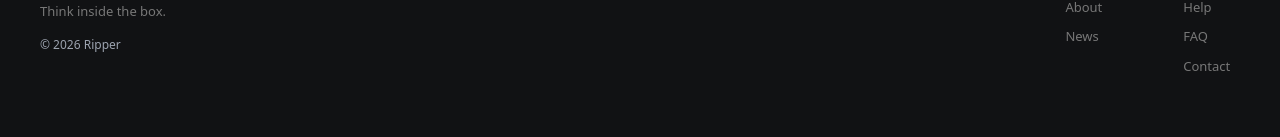
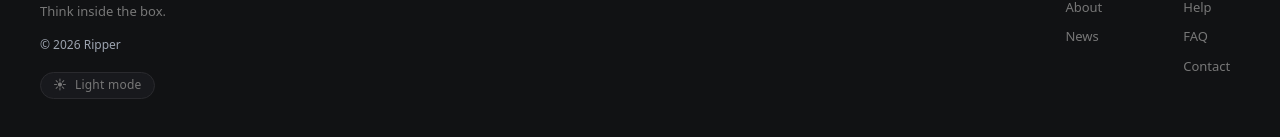
Before and after one commit to Anthem-Media/dir-app, a React (Vite) app: page /reset-password in a window 1280 px wide. Shown: the part 911-1048 px from the top of the page. Built offline with nearby package versions, Linux system fonts and the light colour scheme; no server answers.

Commit message:
add light mode toggle, flash fix, localStorage persistence

```diff
--- a/index.html
+++ b/index.html
@@ -1,6 +1,14 @@
 <!doctype html>
 <html lang="en">
   <head>
+    <script>
+      (function() {
+        var theme = localStorage.getItem('dir-theme');
+        if (theme === 'light') {
+          document.documentElement.setAttribute('data-theme', 'light');
+        }
+      })();
+    </script>
     <meta charset="UTF-8" />
     <link rel="icon" type="image/svg+xml" href="/favicon.svg" />
     <meta name="viewport" content="width=device-width, initial-scale=1.0" />
--- a/src/components/SiteFooter.css
+++ b/src/components/SiteFooter.css
@@ -42,6 +42,10 @@
   margin: 8px 0 0;
 }
 
+.site-footer__theme-toggle {
+  margin-top: 12px;
+}
+
 /* ── Link columns ──────────────────────────────────────────────────────── */
 
 .site-footer__links {
--- a/src/components/SiteFooter.jsx
+++ b/src/components/SiteFooter.jsx
@@ -6,6 +6,7 @@
  */
 
 import { Link } from 'react-router-dom';
+import { ThemeToggle } from './ThemeToggle';
 import './SiteFooter.css';
 
 export function SiteFooter() {
@@ -20,6 +21,10 @@ export function SiteFooter() {
           <p className="site-footer__copyright">
             &copy; {new Date().getFullYear()} Ripper
           </p>
+          {/* Theme toggle sits below the copyright — unobtrusive, self-labeled. */}
+          <div className="site-footer__theme-toggle">
+            <ThemeToggle />
+          </div>
         </div>
 
         {/* Right — link columns */}
--- /dev/null
+++ b/src/components/ThemeToggle.css
@@ -0,0 +1,46 @@
+/**
+ * ThemeToggle.css
+ *
+ * Pill-shaped button styling. All colors pull from CSS variables in index.css
+ * so the toggle automatically recolors under either theme.
+ */
+
+.theme-toggle {
+  display: inline-flex;
+  align-items: center;
+  gap: 8px;
+
+  font-family: inherit;
+  font-size: 12px;
+  font-weight: 500;
+  line-height: 1;
+
+  color: var(--color-text-secondary);
+  background: var(--color-background-tertiary);
+  border: 1px solid var(--color-border);
+  border-radius: 999px;
+  padding: 6px 12px;
+
+  cursor: pointer;
+  transition: color 0.15s ease, border-color 0.15s ease, background 0.15s ease;
+}
+
+.theme-toggle:hover {
+  color: var(--color-accent);
+  border-color: var(--color-accent);
+  background: var(--color-accent-bg);
+}
+
+.theme-toggle:focus-visible {
+  outline: 2px solid var(--color-accent);
+  outline-offset: 2px;
+}
+
+.theme-toggle__icon {
+  font-size: 13px;
+  line-height: 1;
+}
+
+.theme-toggle__label {
+  letter-spacing: 0.02em;
+}
--- /dev/null
+++ b/src/components/ThemeToggle.jsx
@@ -0,0 +1,77 @@
+/**
+ * ThemeToggle
+ *
+ * Small pill-shaped button that switches the app between dark and light mode.
+ * Lives in the footer — intentionally unobtrusive.
+ *
+ * How the theme is applied:
+ *   - Dark mode (the default) is expressed by REMOVING the data-theme attribute
+ *     from <html>. That lets the :root block in index.css govern the palette.
+ *   - Light mode is expressed by SETTING document.documentElement's data-theme
+ *     attribute to "light", which activates the [data-theme="light"] override
+ *     block in index.css.
+ *
+ * Persistence:
+ *   - The chosen theme is stored in localStorage under 'dir-theme'.
+ *   - On mount, the saved preference is read and applied. If nothing is saved,
+ *     the default is 'dark' (matches the historical app behavior).
+ *
+ * No hardcoded hex anywhere — all styling pulls from CSS variables defined
+ * in index.css, so the toggle itself recolors correctly under either theme.
+ */
+
+import { useState, useEffect } from 'react';
+import './ThemeToggle.css';
+
+const STORAGE_KEY = 'dir-theme';
+
+// Apply the theme by setting or removing the data-theme attribute on <html>.
+// Centralized here so the on-mount effect and the click handler stay in sync.
+function applyTheme(theme) {
+  if (theme === 'light') {
+    document.documentElement.setAttribute('data-theme', 'light');
+  } else {
+    // Removing the attribute entirely (rather than setting it to 'dark')
+    // lets :root act as the default palette without a competing selector.
+    document.documentElement.removeAttribute('data-theme');
+  }
+}
+
+export function ThemeToggle() {
+  // Default to 'dark'. The saved preference (if any) overrides this in the
+  // mount effect below — we deliberately do not read localStorage during
+  // the initial render to keep this component SSR-safe in case the app
+  // ever moves to a framework that pre-renders on the server.
+  const [theme, setTheme] = useState('dark');
+
+  useEffect(() => {
+    const saved = localStorage.getItem(STORAGE_KEY);
+    const initial = saved === 'light' ? 'light' : 'dark';
+    setTheme(initial);
+    applyTheme(initial);
+  }, []);
+
+  function handleToggle() {
+    const next = theme === 'dark' ? 'light' : 'dark';
+    setTheme(next);
+    localStorage.setItem(STORAGE_KEY, next);
+    applyTheme(next);
+  }
+
+  // The icon shown is the destination, not the current state — clicking the
+  // sun while in dark mode SWITCHES you to light mode.
+  const icon = theme === 'dark' ? '☀' : '🌙';
+  const label = theme === 'dark' ? 'Light mode' : 'Dark mode';
+
+  return (
+    <button
+      type="button"
+      className="theme-toggle"
+      onClick={handleToggle}
+      aria-label={`Switch to ${label.toLowerCase()}`}
+    >
+      <span className="theme-toggle__icon" aria-hidden="true">{icon}</span>
+      <span className="theme-toggle__label">{label}</span>
+    </button>
+  );
+}
--- a/src/index.css
+++ b/src/index.css
@@ -72,6 +72,41 @@
   --space-6:  24px;
   --space-8:  32px;
   --space-10: 40px;
+}
+
+/* ─── Light Mode Overrides ────────────────────────────────────────────────
+   Applied when document.documentElement carries data-theme="light".
+   Dark mode is the default — when no data-theme attribute is set, the
+   :root block above governs the palette. Only the values that need to
+   change for a light background are redefined here; everything else
+   (spacing, typography, --color-positive, --color-red family) inherits
+   from :root unchanged.                                                    */
+[data-theme="light"] {
+  /* Backgrounds */
+  --color-background-primary:   #f5f5f7;
+  --color-background-secondary: #ffffff;
+  --color-background-tertiary:  #ededf0;
+
+  /* Text */
+  --color-text-primary:         #111214;
+  --color-text-secondary:       #555558;
+
+  /* Borders */
+  --color-border:               #dddde0;
+
+  /* Accent — same main red, adjusted tint and text for light surfaces */
+  --color-accent:               #ef4444;
+  --color-accent-bg:            #fee2e2;
+  --color-accent-text:          #b91c1c;
+
+  /* Legacy green aliases — match accent overrides */
+  --color-green:                #ef4444;
+  --color-green-bg:             #fee2e2;
+  --color-green-border:         #ef4444;
+  --color-green-dark:           #b91c1c;
+
+  /* Positive financial indicators — same green works on both backgrounds */
+  --color-positive:             #16a34a;
 }
 
 /* ─── Reset ───────────────────────────────────────────────────────────── */
```
